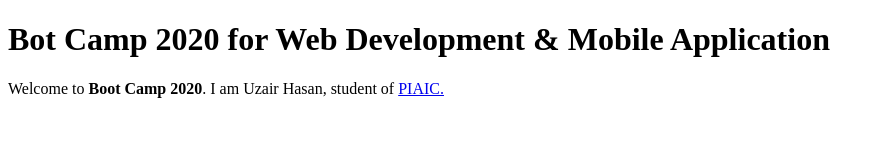
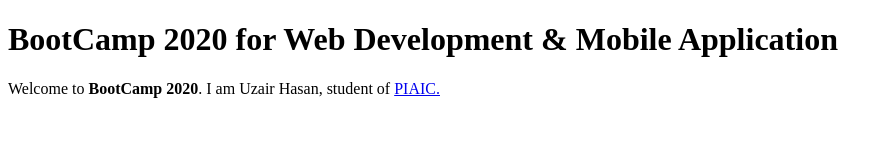
Before and after one commit to uzairhasankhan/Boot-Camp-2020, a plain HTML site: page index.html in a window 1280 px wide. Shown: the whole page, without its empty margins (0-893 px from the left). Drawn offline with Linux system fonts and the light colour scheme.

Commit message:
Update index.html

```diff
--- a/index.html
+++ b/index.html
@@ -6,9 +6,9 @@
     <title>Boot Camp 2020</title>
 </head>
 <body>
-<h1>Bot Camp 2020 for Web Development & Mobile Application</h1>
+<h1>BootCamp 2020 for Web Development & Mobile Application</h1>
 <p>
-    Welcome to <strong>Boot Camp 2020</strong>. I am Uzair Hasan, student of <a href="hhtps:// www.piaic.org">PIAIC.</a>
+    Welcome to <strong>BootCamp 2020</strong>. I am Uzair Hasan, student of <a href="hhtps:// www.piaic.org">PIAIC.</a>
 </p>
 </body>
 </html>
```
